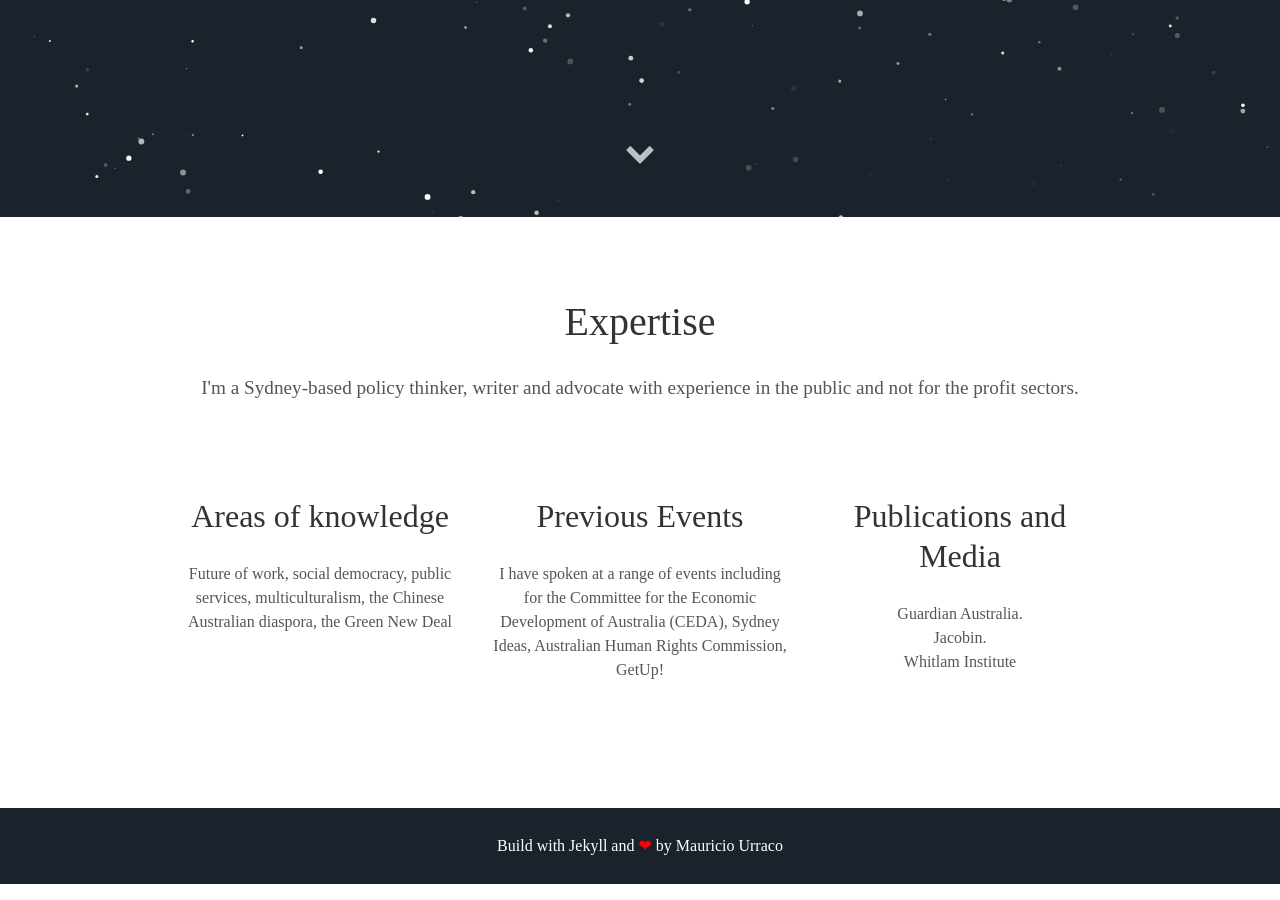
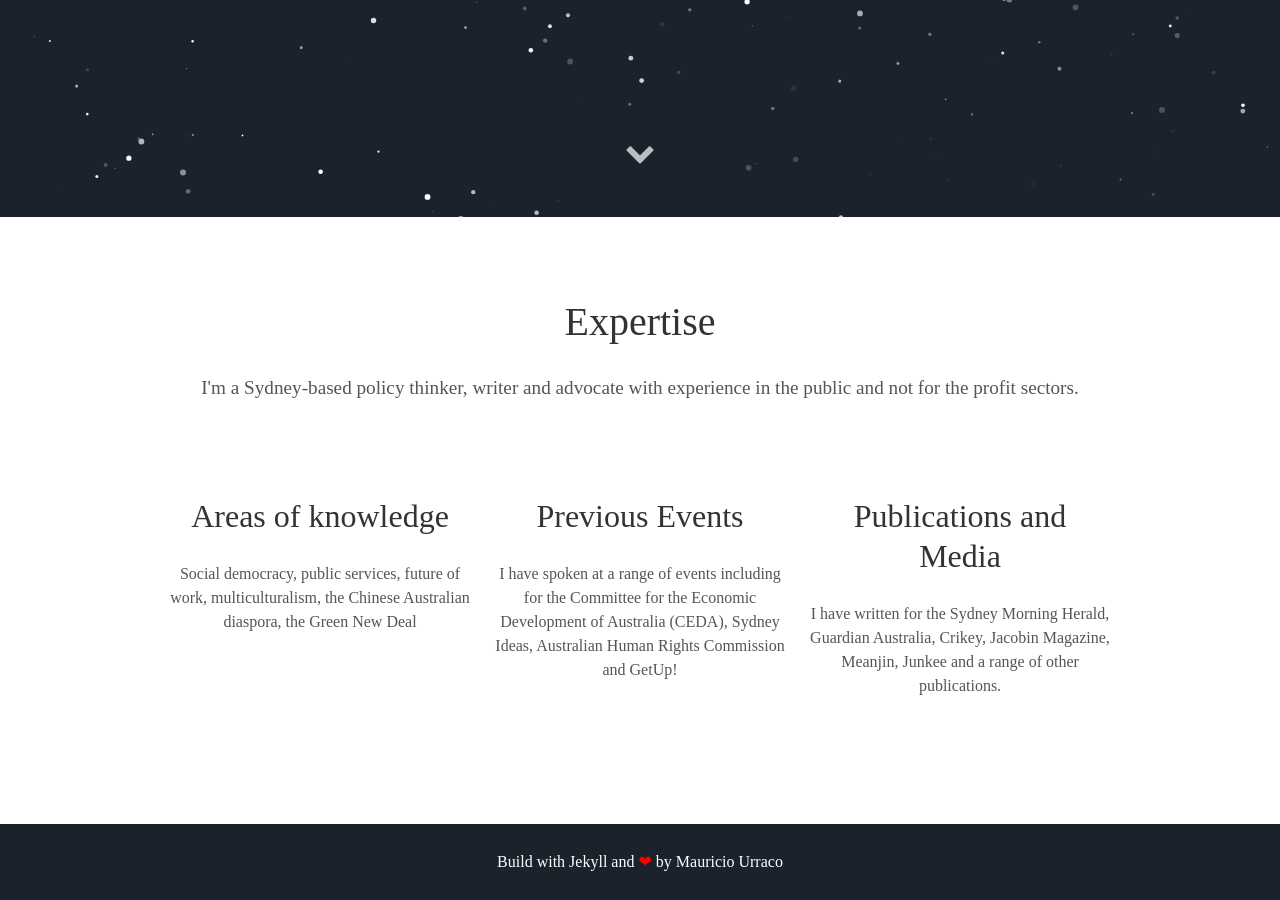
Before and after one commit to ofchiumq/osmondchiu.github.io, a Jekyll site: the page built from index.html, in a window 1280 px wide and 900 px high, scrolled down 683 px. Built offline with Jekyll 4.4.1, drawn with Linux system fonts in a browser that asks for light colours; some web fonts are replaced.

Commit message:
Update about.html

```diff
--- a/_includes/about.html
+++ b/_includes/about.html
@@ -5,17 +5,15 @@
 <div class="user">
   <div class="tech">
     <h2>Areas of knowledge</h2>
-    <p>Future of work, social democracy, public services, multiculturalism, the Chinese Australian diaspora, the Green New Deal</p>
+    <p>Social democracy, public services, future of work, multiculturalism, the Chinese Australian diaspora, the Green New Deal</p>
   </div>
   <div class="tech">
     <h2>Previous Events</h2>
-    <p>I have spoken at a range of events including for the Committee for the Economic Development of Australia (CEDA), Sydney Ideas, Australian Human Rights Commission, GetUp!</p>
+    <p>I have spoken at a range of events including for the Committee for the Economic Development of Australia (CEDA), Sydney Ideas, Australian Human Rights Commission and GetUp!</p>
   </div>
   <div class="tech">
     <h2>Publications and Media</h2>
-    <p>Guardian Australia.</br>
-      Jacobin.</br>
-      Whitlam Institute</br>
+    <p>I have written for the Sydney Morning Herald, Guardian Australia, Crikey, Jacobin Magazine, Meanjin, Junkee and a range of other publications.</br>
 
     </p>
   </div>
```
